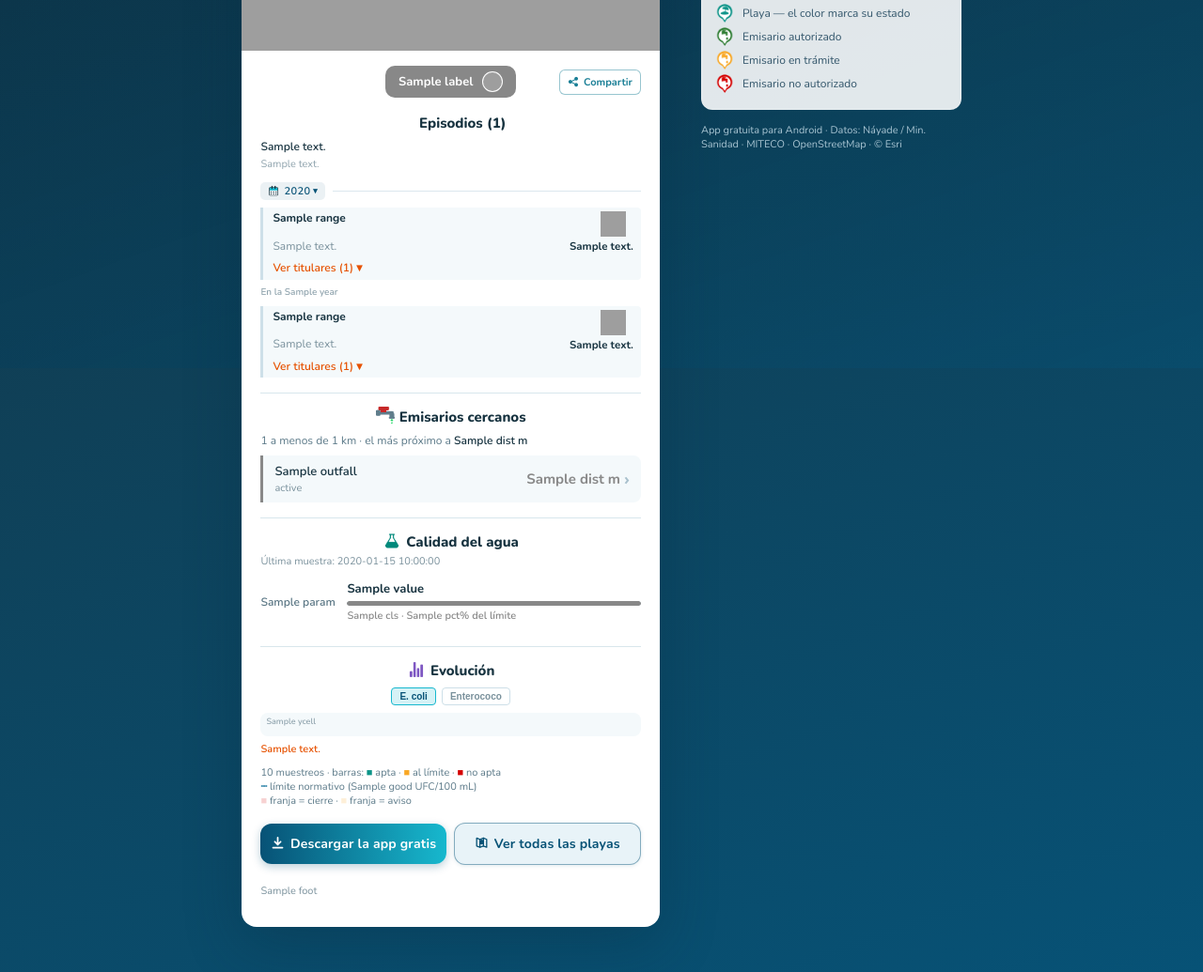
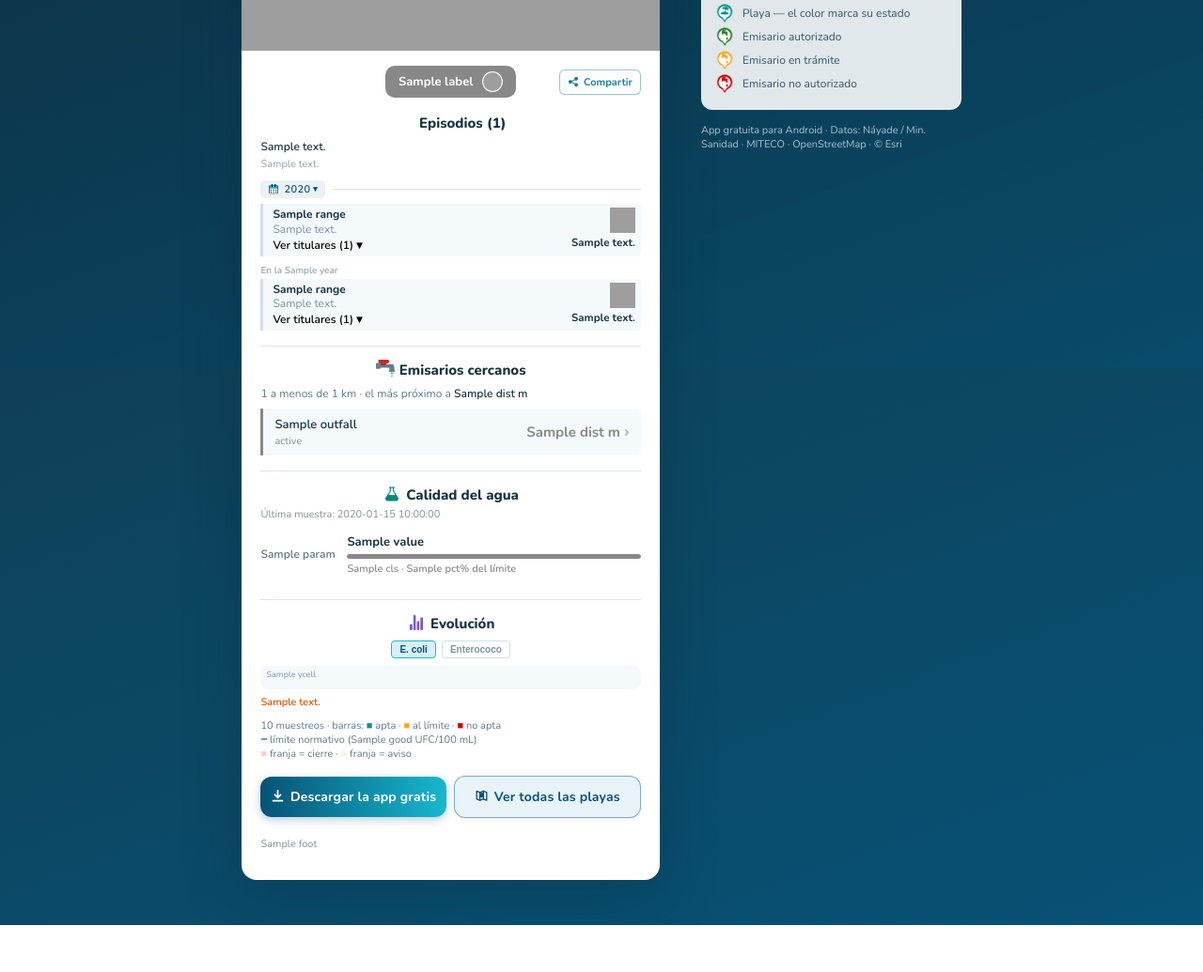
Before and after one commit to ayozegr05/checkcoast-tenerife, a Python web app: template backend/app/templates/beach.html in a window 1280 px wide. Shown: the part 408-1443 px from the top of the page at 94% size. After the commit the page ends 1393 px from the top, so only its background shows below. Run offline with Jinja, Linux system fonts and the light colour scheme; the template is opened without the code that fills it: most values are stand-ins (such as "Sample title", 1, 10 or a date in 2020); grey boxes marked "Sample" are stand-in pictures; grey boxes are pictures that could not be loaded.

Commit message:
Rows de episodios /b/: toggle dentro de las notas como la app
El 'Ver titulares' era una línea flex propia a ancho completo que
sumaba una fila y row-gap a cada episodio; en la app el Pressable
vive dentro de incidentNotes. Además el margin-top:auto empujaba
las notas dejando hueco bajo la fecha, .irow span fugaba padding
a los badges (desalineados con la causa) y el margin-top del row
doblaba el aire bajo la cabecera de año. Ahora el DOM espeja
IncidentHistory: notas+toggle en la columna, titulares ocultos a
ancho completo al abrir, margin-bottom y paddings de la app.

```diff
--- a/backend/app/share_context.py
+++ b/backend/app/share_context.py
@@ -937,6 +937,7 @@ def _incident_ctxs(beach: Beach, db: Session) -> dict | None:
             else i.press_items
         )
         return {
+            "id": i.id,
             "range": rng,
             "state_label": state_label,
             "state_color": state_color,
--- a/backend/app/templates/beach.html
+++ b/backend/app/templates/beach.html
@@ -234,13 +234,16 @@
           padding:3px 8px; cursor:pointer; }
   .tbtn.ton { background:rgba(23,184,206,.18); border-color:#17b8ce;
           color:#075276; }
-  .irow { margin-top:8px; font-size:12px; line-height:1.3;
+  /* margin-bottom como incident.marginBottom en la app: con
+     margin-top el primer row de cada año sumaba 6+8px bajo la
+     cabecera de año en vez de 6 */
+  .irow { margin:0 0 8px; font-size:12px; line-height:1.3;
           color:#5a7684;
           border-left:3px solid #cddfe8; padding:4px 0 4px 10px;
           background:#f4f9fb; border-radius:0 4px 4px 0;
           /* wrap: el bloque de titulares baja a una línea propia a
              ancho completo, debajo de notas y badge */
-          display:flex; flex-wrap:wrap; align-items:center; gap:8px; }
+          display:flex; flex-wrap:wrap; gap:4px 8px; }
   .imain { flex:1; min-width:0; align-self:stretch;
           display:flex; flex-direction:column; }
   /* Las notas bajan al pie de la columna: quedan a la altura de la
@@ -254,7 +257,7 @@
           flex-direction:column; align-items:flex-end; gap:1px;
           /* Anclado arriba: al desplegar titulares la fila crece
              y un bloque centrado se desplazaba hacia abajo */
-          align-self:flex-start; padding-right:8px; }
+          align-self:flex-start; padding-right:6px; }
   .iside .ibadges { display:flex; gap:2px; }
   .iside .ibadges img { width:27px; height:27px;
           display:block; }
@@ -263,8 +266,14 @@
      no gris de metadato */
   .irow .icause { display:block; font-size:11.5px; font-weight:700;
           color:#16323f; padding-right:0; margin-top:2px; }
-  .irow span { display:block; color:#7a919c; font-size:12px;
-          padding-right:8px; }
+  .irow .inotes > span { display:block; color:#7a919c;
+          font-size:12px; padding-right:8px; }
+  /* El toggle de titulares vive dentro de las notas, al pie de la
+     columna izquierda — como el Pressable de la app; antes era una
+     línea flex propia a ancho completo que sumaba una fila y aire */
+  .itoggle { display:block; border:0; background:none; padding:0;
+          margin:0; font-family:inherit; font-size:12px;
+          font-weight:600; cursor:pointer; text-align:left; }
   .isum { margin-top:7px; margin-bottom:2px; font-size:12px;
           font-weight:600;
           color:#16323f; }
@@ -274,7 +283,7 @@
           color:#8fa3ad; margin-top:3px; }
   /* Cabecera de año: calendario + pastilla sutil + hairline; el
      details hace de acordeón (años viejos llegan colapsados) */
-  .iyr { margin-top:12px; }
+  .iyr { margin-top:10px; }
   .iyr > summary { display:flex; align-items:center; gap:8px;
           cursor:pointer; list-style:none; margin-bottom:6px; }
   .iyr > summary::-webkit-details-marker { display:none; }
@@ -290,17 +299,15 @@
   .iyr[open] .ycount { display:none; }
   .isub { margin-top:6px; margin-bottom:2px; font-size:10px;
           font-weight:600; color:#8fa3ad; }
-  .itit { margin-top:0; padding-right:8px;
-          flex:0 0 100%; }
-  .itit summary { font-size:12px; font-weight:600; color:#e65100;
-          cursor:pointer; list-style:none; }
-  .itit summary::-webkit-details-marker { display:none; }
-  .itit[open] summary { margin-bottom:4px; }
+  /* Titulares desplegados: línea propia a ancho completo bajo las
+     dos columnas — el incidentTitles de la app; oculto hasta que el
+     toggle de .inotes lo abre */
+  .itit { padding-right:8px; flex:0 0 100%; }
   .igroup { margin:6px 0 2px; font-size:10px; font-weight:800;
           color:#d50000; letter-spacing:.3px; }
   .ititle { display:block; padding:3px 0; font-size:12px;
           color:#16323f; text-decoration:none; }
-  .ititle span { font-size:11px; color:#8a9aa3; }
+  .ititle span { display:block; font-size:11px; color:#8a9aa3; }
   .psum { font-size:13px; font-weight:600; color:#8a5a00; }
   .ptag { display:inline-block; margin-top:6px; font-size:10px;
           font-weight:700; color:#8a6d1a; background:#f6e3b0;
@@ -378,6 +385,13 @@
         <b>{{ i.range }}</b>
         <div class="inotes">
         {%- for n in i.notes %}<span>{{ n }}</span>{% endfor %}
+        {%- if i.groups %}<button type="button" class="itoggle"
+          style="color:{{ i.accent }}" aria-expanded="false"
+          aria-controls="itit-{{ i.id }}"
+          data-c="Ver titulares ({{ i.n_press }}) ▾"
+          data-o="Ocultar titulares ▴"
+          onclick="togTits(this)">Ver titulares
+          ({{ i.n_press }}) ▾</button>{% endif %}
         </div>
         </div>
         <div class="iside">
@@ -392,9 +406,7 @@
             class="icause">{{ i.cause_text }}</span>{%- endif %}
         </div>
         {%- if i.groups %}
-        <details class="itit"><summary
-          style="color:{{ i.accent }}">Ver titulares
-          ({{ i.n_press }}) ▾</summary>
+        <div class="itit hidden" id="itit-{{ i.id }}">
           {%- for g in i.groups %}
           <div class="igroup" style="color:{{ g.color }}">{{ g.label }}</div>
           {%- for t in g.headlines %}
@@ -403,7 +415,7 @@
             <span>{{ t.source }} · {{ t.date }}</span></a>
           {%- endfor %}
           {%- endfor %}
-        </details>
+        </div>
         {%- endif %}
       </div>
 {% endmacro %}
@@ -672,6 +684,15 @@ function setChart(p) {
   document.getElementById('foot-enterococci').className =
     p === 'enterococci' ? '' : 'hidden';
 }
+// Toggle de titulares del episodio — replica el Pressable de la
+// app: el botón vive en las notas y despliega el bloque a ancho
+// completo bajo la fila; varias filas pueden ir abiertas a la vez
+function togTits(b) {
+  var l = document.getElementById(b.getAttribute('aria-controls'));
+  var h = l.classList.toggle('hidden');
+  b.textContent = h ? b.dataset.c : b.dataset.o;
+  b.setAttribute('aria-expanded', h ? 'false' : 'true');
+}
 var urls = {{ urls | tojson }};
 var z = {{ start }};
 function zoom(d) {
```
